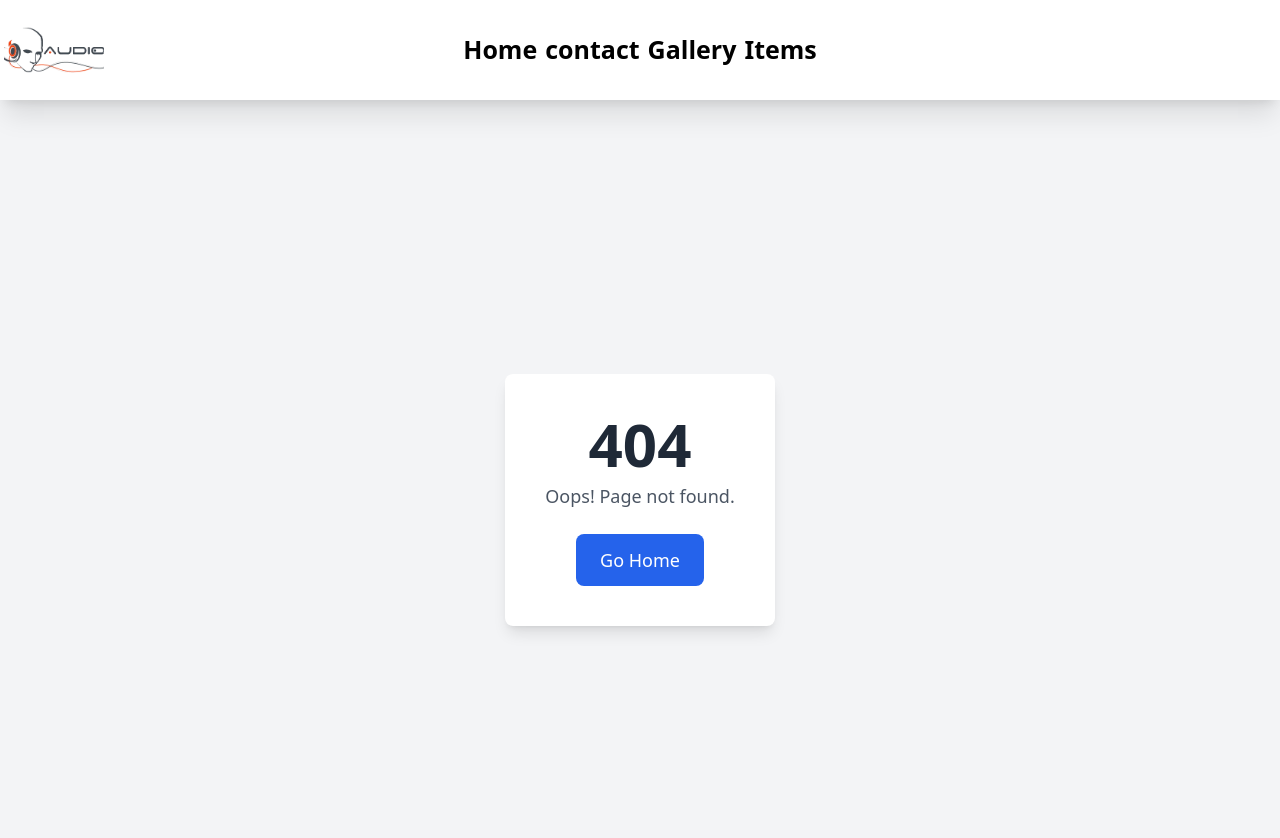
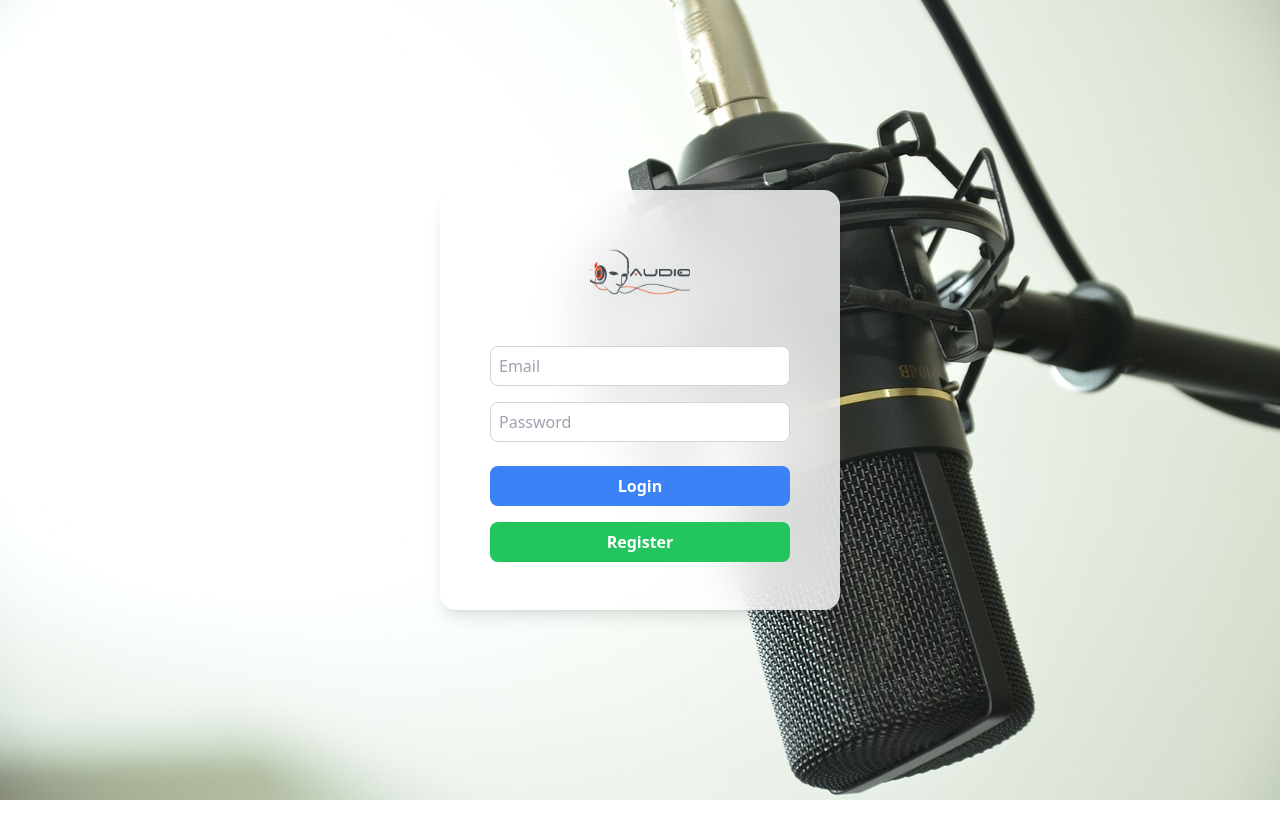
Before and after one commit to Tashika-Wijesooriya/kv-audio-frontend, a React (Vite) app: page /login in a window 1280 px wide. Before the commit this address had no page. Shown: the top 838 px of the page. After the commit the page ends 800 px from the top, so only its background shows below. Built offline with nearby package versions, Linux system fonts and the light colour scheme.

Commit message:
create login page

```diff
--- a/src/App.jsx
+++ b/src/App.jsx
@@ -2,6 +2,7 @@ import { BrowserRouter, Route, Routes } from "react-router-dom";
 import AdminPage from "./pages/admin/adminPage";
 import HomePage from "./pages/home/homePage";
 import Testing from "./assets/components/testing";
+import LoginPage from "./pages/login/login";
 
 function App() {
   return (
@@ -9,6 +10,7 @@ function App() {
       <Routes path="/*">
         <Route path="/testing" element={<Testing />} />
         <Route path="/admin/*" element={<AdminPage />} />
+        <Route path="/login" element={<LoginPage />} />
         <Route path="/*" element={<HomePage />} />
       </Routes>
     </BrowserRouter>
--- /dev/null
+++ b/src/pages/login/login.css
@@ -0,0 +1,6 @@
+.bg-picture {
+  background-image: url('/bg.jpg');
+  background-size: cover;
+  background-position: center;
+  background-repeat: no-repeat;
+}
--- /dev/null
+++ b/src/pages/login/login.jsx
@@ -0,0 +1,49 @@
+import { useState } from "react";
+import "./login.css";
+
+export default function LoginPage() {
+  const [email, setEmail] = useState("");
+  const [password, setPassword] = useState("");
+
+  function login() {
+    console.log(email, password);
+  }
+
+  return (
+    <div className="bg-picture w-full h-screen flex justify-center items-center">
+      <div className="w-[400px] p-8 bg-white bg-opacity-80 rounded-2xl shadow-lg backdrop-blur-xl flex flex-col justify-center items-center relative">
+        <img
+          src="/logo.png"
+          alt="logo"
+          className="w-[100px] h-[100px] object-cover mb-6"
+        />
+
+        <input
+          type="email"
+          placeholder="Email"
+          className="w-[300px] h-[40px] rounded-lg p-2 mb-4 border border-gray-300 focus:outline-none focus:ring-2 focus:ring-blue-500"
+          value={email}
+          onChange={(e) => setEmail(e.target.value)}
+        />
+
+        <input
+          type="password"
+          placeholder="Password"
+          className="w-[300px] h-[40px] rounded-lg p-2 mb-6 border border-gray-300 focus:outline-none focus:ring-2 focus:ring-blue-500"
+          value={password}
+          onChange={(e) => setPassword(e.target.value)}
+        />
+
+        <button
+          className="w-[300px] h-[40px] rounded-lg p-2 mb-4 bg-blue-500 text-white font-bold hover:bg-blue-600 transition"
+          onClick={login}
+        >
+          Login
+        </button>
+        <button className="w-[300px] h-[40px] rounded-lg p-2 mb-4 bg-green-500 text-white font-bold hover:bg-green-600 transition">
+          Register
+        </button>
+      </div>
+    </div>
+  );
+}
```
Also changed, not shown: public/bg.jpg (added).
